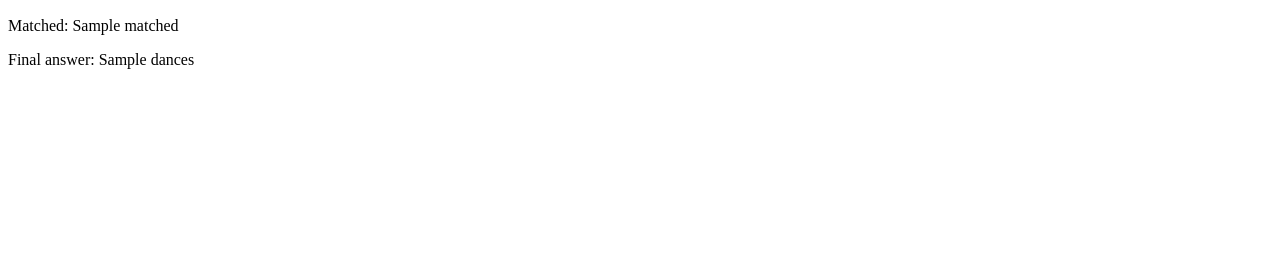
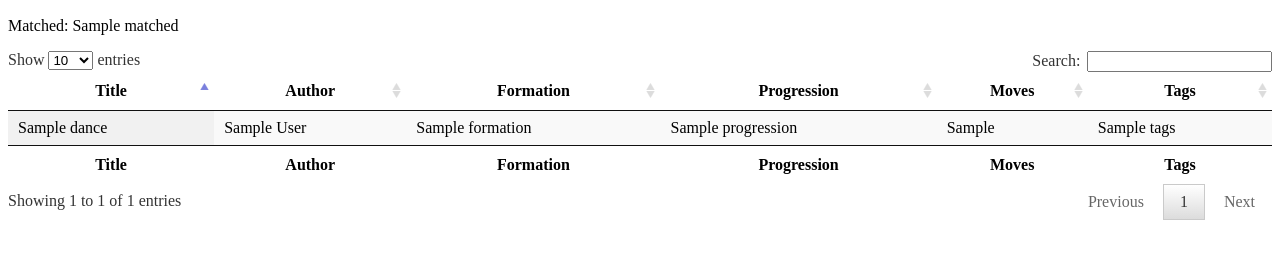
Before and after one commit to maiamcc/contradb, a Django app: template contratest/templates/contratest/results.html in a window 1280 px wide. Shown: the part 165-424 px from the top of the page. Run offline with Django 3.2, Linux system fonts and the light colour scheme; the template is opened without the code that fills it: most values are stand-ins (such as "Sample title", 1, 10 or a date in 2020); data that the repository does not hold is empty; parts of the project's set-up code (start-up, migrations or seed data) failed here and were passed over; some libraries are stand-ins or nearby versions.

Commit message:
working 2-move search (n=2 hardcoded)

```diff
--- a/contratest/models.py
+++ b/contratest/models.py
@@ -15,10 +15,11 @@
 
     search_params = ["formation", "progression"]
 
-    @property
+
     def __unicode__(self):
         return "%s by %s (%s, %ix prog.)" % (self.title, self.author, self.formation, self.progression)
 
+    @property
     def pretty_print(self):
         """Prints a nicely formatted string rep. of the dance."""
         return "%s, by %s (%s)\n" % (self.title, self.author, self.formation) \
--- a/contratest/templates/contratest/results.html
+++ b/contratest/templates/contratest/results.html
@@ -13,26 +13,15 @@
 {{ next }}</p>
 <p>Matched:
 {{ matched }}</p>
-<p>Final answer:
-{{ dances }}
-</p>
-
-<!--MOVES:
-{% for move in result_moves %}
-<p>{{move}}</p>
-{% endfor %}
-{% endblock %}-->
+{% endblock %}
 
 {% block dancetable %}
-{% for dance in dances %}
     <tr>
-        <td>{{ dance.title }}</td>
-        <td>{{ dance.author }}</td>
-        <td>{{ dance.formation }}</td>
-        <td>{{ dance.progression }}</td>
-        <td>{{ dance.moves_string }}</td>
-        <td>{{ dance.tags }}</td>
+        <td>{{ dances.title }}</td>
+        <td>{{ dances.author }}</td>
+        <td>{{ dances.formation }}</td>
+        <td>{{ dances.progression }}</td>
+        <td>{{ dances.moves_string }}</td>
+        <td>{{ dances.tags }}</td>
     </tr>
-
-{% endfor %}
 {% endblock %}
--- a/contratest/views.py
+++ b/contratest/views.py
@@ -53,7 +53,6 @@
         result_dances = []
         for move in moves_list:
             result_dances.append(move.dance)
-
         return list(set(result_dances))
 
     # make a list of all search terms as (arg, val_list) pairs
@@ -79,7 +78,7 @@
     first = find_first_move(move1)
     next = find_next_moves(first)
     matched = match_next_moves(next, move2)
-    dances =
+    dances = matched[0].dance
     #find_dances(matched)
 
     '''
```
Also changed, not shown: 4 other files.
